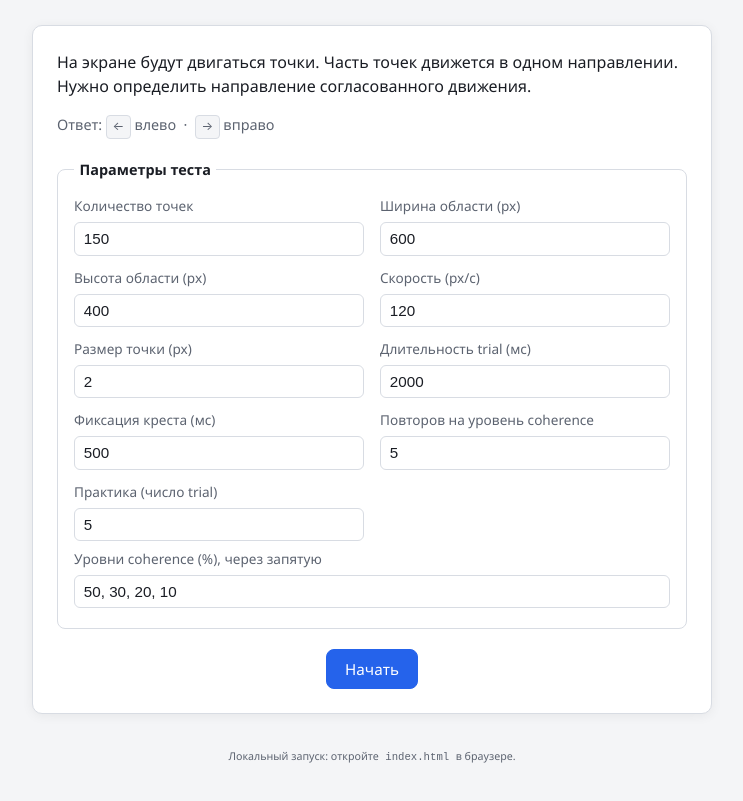
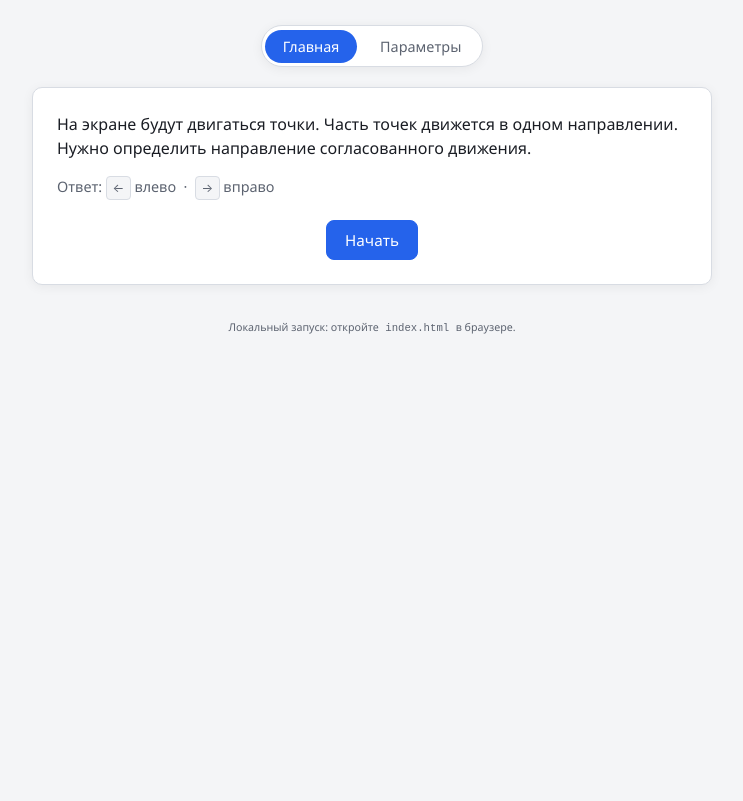
Before and after one commit to progtips/rdm, a plain HTML site: page index.html in a window 1280 px wide. Shown: the part 99-900 px from the top of the page, without its empty margins (268-1011 px from the left). After the commit the page ends 800 px from the top, so only its background shows below. Drawn offline with nearby package versions, Linux system fonts and the light colour scheme.

Commit message:
Add navigation and parameter settings to the start screen

```diff
--- a/index.html
+++ b/index.html
@@ -14,8 +14,22 @@
       <p class="subtitle">Оценка порога восприятия направления движения</p>
     </header>
 
+    <nav class="app-nav" id="app-nav" aria-label="Разделы стартового экрана">
+      <ul class="app-nav__list">
+        <li>
+          <button type="button" class="nav-btn nav-btn--active" id="nav-main">
+            Главная
+          </button>
+        </li>
+        <li>
+          <button type="button" class="nav-btn" id="nav-params">Параметры</button>
+        </li>
+      </ul>
+    </nav>
+
     <!-- Стартовый экран -->
     <section id="screen-start" class="panel screen">
+      <div id="start-panel-home">
         <p class="instruction">
           На экране будут двигаться точки. Часть точек движется в одном направлении.
           Нужно определить направление согласованного движения.
@@ -24,6 +38,15 @@
           Ответ: <kbd>←</kbd> влево &nbsp;·&nbsp; <kbd>→</kbd> вправо
         </p>
 
+        <div class="actions">
+          <button type="button" id="btn-start" class="btn primary">Начать</button>
+        </div>
+      </div>
+
+      <div id="start-panel-params" class="hidden">
+        <p class="params-lead">
+          Настройте условия эксперимента. Значения сохраняются при переключении на «Главная».
+        </p>
         <fieldset class="settings">
           <legend>Параметры теста</legend>
           <div class="grid">
@@ -42,9 +65,6 @@
             <input type="text" id="cfg-coherenceLevels" placeholder="50, 30, 20, 10" />
           </label>
         </fieldset>
-
-      <div class="actions">
-        <button type="button" id="btn-start" class="btn primary">Начать</button>
       </div>
     </section>
 
--- a/script.js
+++ b/script.js
@@ -947,12 +947,43 @@ function fillFormDefaults() {
   g('cfg-coherenceLevels', c.coherenceLevels.join(', '));
 }
 
+/**
+ * Панели стартового экрана: «Главная» (инструкция) или «Параметры» (настройки).
+ * @param {'home' | 'params'} panel
+ */
+function setStartPanel(panel) {
+  const home = document.getElementById('start-panel-home');
+  const params = document.getElementById('start-panel-params');
+  const btnMain = document.getElementById('nav-main');
+  const btnParams = document.getElementById('nav-params');
+  if (!home || !params) return;
+  const isHome = panel === 'home';
+  home.classList.toggle('hidden', !isHome);
+  params.classList.toggle('hidden', isHome);
+  if (btnMain) {
+    btnMain.classList.toggle('nav-btn--active', isHome);
+    if (isHome) btnMain.setAttribute('aria-current', 'page');
+    else btnMain.removeAttribute('aria-current');
+  }
+  if (btnParams) {
+    btnParams.classList.toggle('nav-btn--active', !isHome);
+    if (!isHome) btnParams.setAttribute('aria-current', 'page');
+    else btnParams.removeAttribute('aria-current');
+  }
+}
+
 function showScreen(name) {
   document.getElementById('screen-start').classList.toggle('hidden', name !== 'start');
   document.getElementById('screen-run').classList.toggle('hidden', name !== 'run');
   const res = document.getElementById('screen-results');
   res.classList.toggle('hidden', name !== 'results');
   document.body.classList.toggle('results-open', name === 'results');
+
+  const nav = document.getElementById('app-nav');
+  if (nav) nav.classList.toggle('hidden', name !== 'start');
+  if (name === 'start') {
+    setStartPanel('home');
+  }
 
   if (name !== 'results') {
     res.classList.remove('results-screen--visible');
@@ -974,12 +1005,16 @@ let lastConfig = { ...DEFAULT_CONFIG };
 
 function init() {
   fillFormDefaults();
+  setStartPanel('home');
 
   const canvas = document.getElementById('rdm-canvas');
   const runProgress = document.getElementById('run-progress');
   const runLabel = document.getElementById('run-label');
 
   let controller = null;
+
+  document.getElementById('nav-main').addEventListener('click', () => setStartPanel('home'));
+  document.getElementById('nav-params').addEventListener('click', () => setStartPanel('params'));
 
   document.getElementById('btn-start').addEventListener('click', () => {
     let config;
--- a/styles.css
+++ b/styles.css
@@ -55,6 +55,66 @@ body.results-open .app {
   margin: 0;
   color: var(--muted);
   font-size: 0.95rem;
+}
+
+.app-nav {
+  display: flex;
+  justify-content: center;
+  margin-bottom: 1.25rem;
+}
+
+.app-nav.hidden {
+  display: none;
+}
+
+.app-nav__list {
+  display: flex;
+  flex-wrap: wrap;
+  gap: 0.35rem;
+  list-style: none;
+  margin: 0;
+  padding: 0.2rem;
+  background: var(--surface);
+  border: 1px solid var(--border);
+  border-radius: 999px;
+  box-shadow: var(--shadow);
+}
+
+.app-nav__list li {
+  margin: 0;
+}
+
+.nav-btn {
+  cursor: pointer;
+  padding: 0.45rem 1.1rem;
+  font-size: 0.9rem;
+  font-family: inherit;
+  border: none;
+  border-radius: 999px;
+  background: transparent;
+  color: var(--muted);
+  font-weight: 500;
+}
+
+.nav-btn:hover {
+  color: var(--text);
+  background: var(--bg);
+}
+
+.nav-btn--active {
+  background: var(--accent);
+  color: #fff;
+}
+
+.nav-btn--active:hover {
+  background: var(--accent-hover);
+  color: #fff;
+}
+
+.params-lead {
+  margin: 0 0 1rem;
+  font-size: 0.92rem;
+  color: var(--muted);
 }
 
 .panel {
```
Lines whose indentation alone changed are shown as unchanged.
